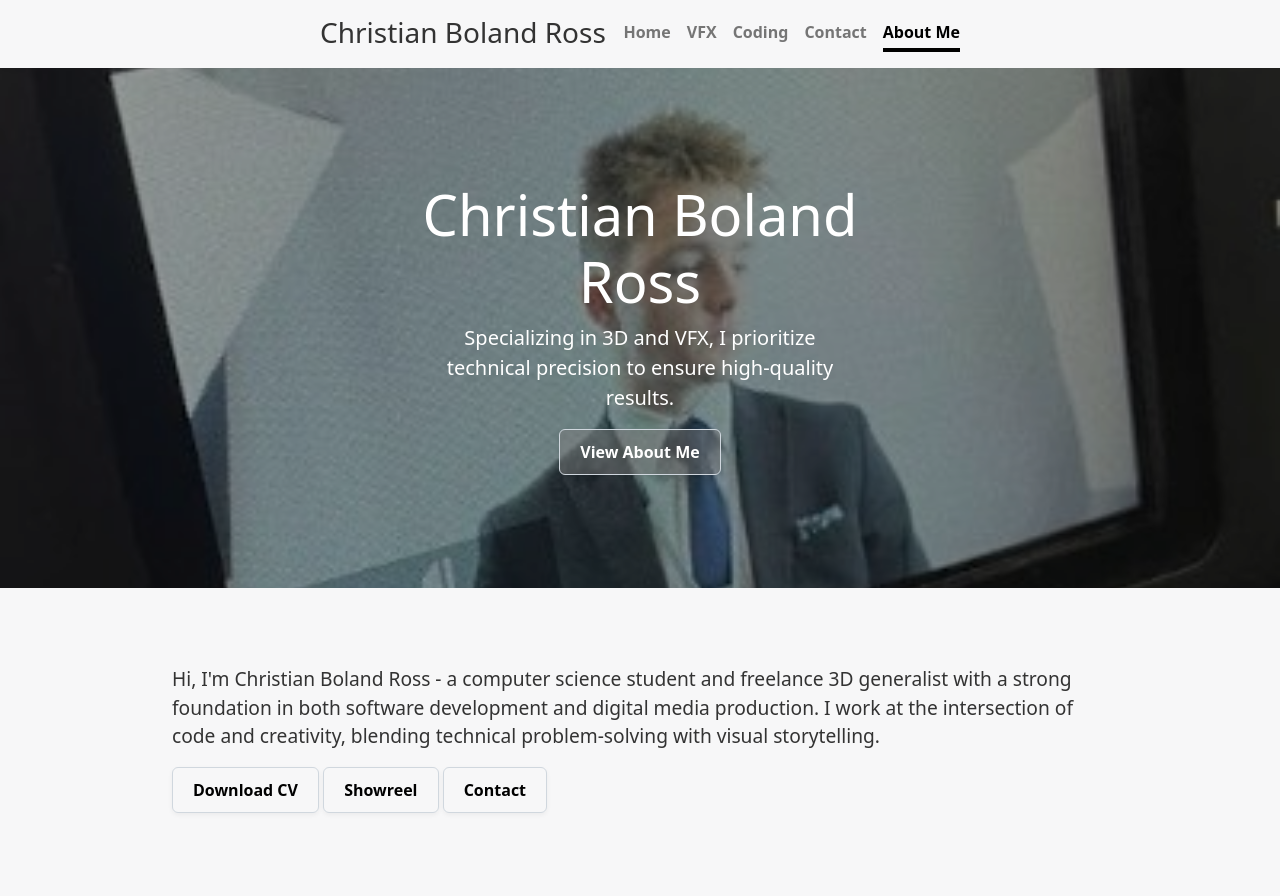
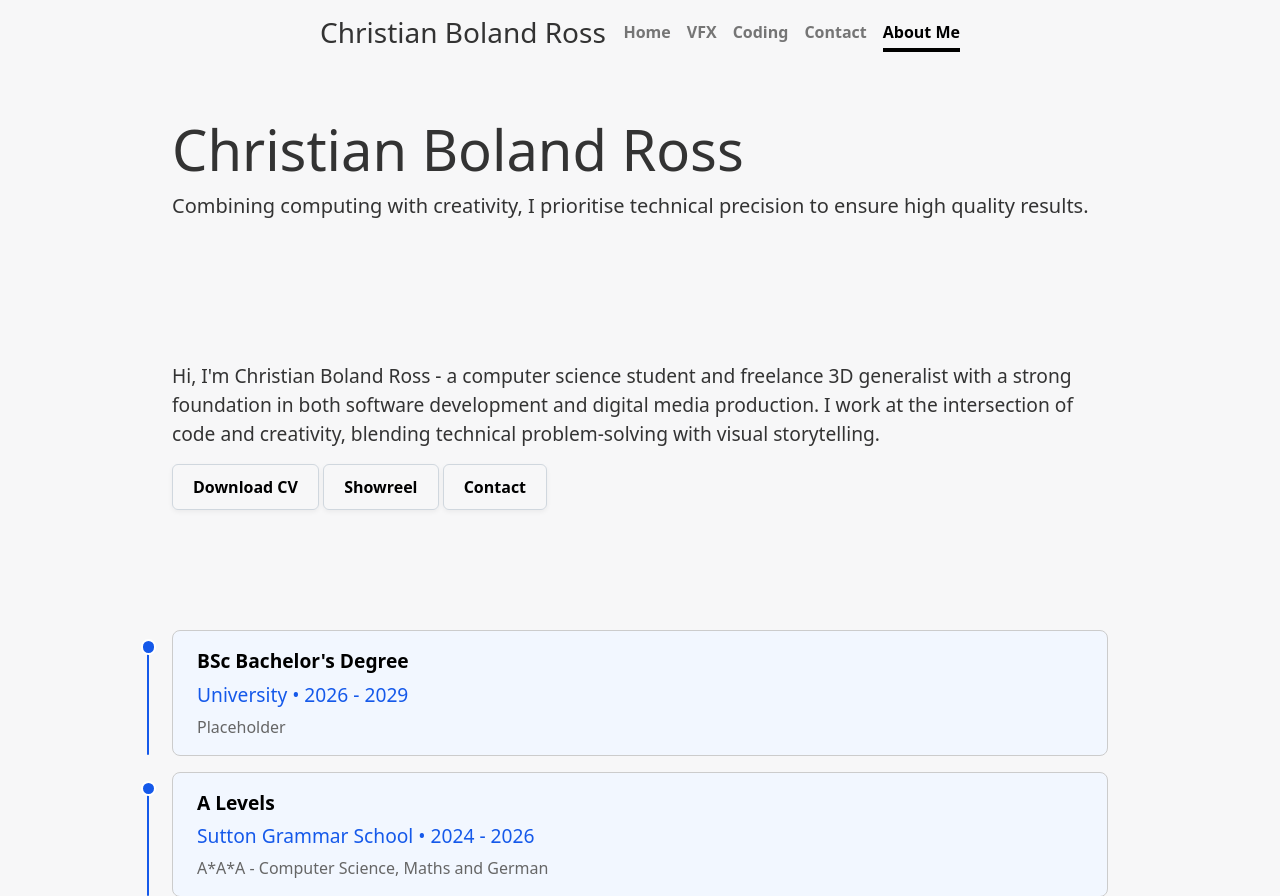
Before and after one commit to craqvfx/VFX-Portfolio-using-Flask, a Flask app: page /about_me in a window 1280 px wide. Shown: the top 896 px of the page. Run offline with Flask 3, Linux system fonts and the light colour scheme; some libraries are stand-ins or nearby versions.

Commit message:
Switches Hero splash for simple title on About Me page.

```diff
--- a/templates/about_me.html
+++ b/templates/about_me.html
@@ -14,28 +14,7 @@ Learn about Christian Boland Ross – a creative technologist combining VFX, cod
 
 
 {% block main %}
-<div class="hero-section d-flex justify-content-center align-items-center text-center bg-body"
-     style="min-height: 65vh;
-            background-image: url(static/media/headshot.jpg);
-            background-size: cover;
-            background-position: center;">
-
-    <div class="col-md-5 p-lg-5 position-relative">
-        <h1 class="display-4 fw-normal text-white">Christian Boland Ross</h1>
-
-        <p class="lead fw-normal text-white">
-            Specializing in 3D and VFX, I prioritize technical precision to ensure high-quality results.
-        </p>
-
-        <div class="button-container">
-            <a class="white-btn" href="#about-me">View About Me</a>
-        </div>
-
-    </div>
-</div>
-
 <div style="display: flex; min-height: 100vh;">
-
 
   <!-- Left Sidebar -->
     <div class ="sidebar" style="position: relative; width: 10rem; padding-left: 6rem; padding-top: 2rem;">
@@ -49,6 +28,14 @@ Learn about Christian Boland Ross – a creative technologist combining VFX, cod
 
     <!-- Right Sidebar -->
     <div style="flex: 1;">
+
+        <div class="container py-5">
+            <h1 class="display-4 fw-normal">Christian Boland Ross</h1>
+
+            <p class="lead fw-normal">
+                Combining computing with creativity, I prioritise technical precision to ensure high quality results.
+            </p>
+        </div>
 
         <!-- About Me -->
         <div class="container py-5" id="about-me">
```
